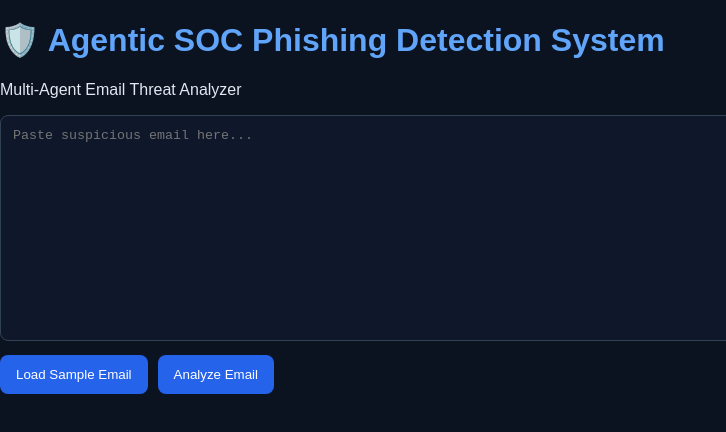
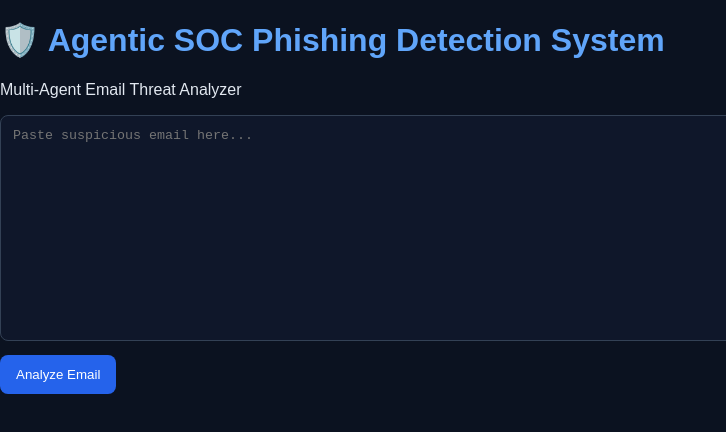
Before and after one commit to Finnete-20/agentic-soc-runtime, a React app in the folder frontend/: page / in a window 1280 px wide. Shown: the top 432 px of the page, without its empty margins (0-726 px from the left). Built offline with nearby package versions, Linux system fonts and the light colour scheme; the HTML template or start-up script is replaced by a standard one.

Commit message:
Final agentic SOC phishing detection system

```diff
--- a/frontend/src/App.jsx
+++ b/frontend/src/App.jsx
@@ -5,17 +5,6 @@ export default function App() {
   const [email, setEmail] = useState("");
   const [result, setResult] = useState(null);
   const [loading, setLoading] = useState(false);
-
-  const loadSample = () => {
-    setEmail(`Subject: Urgent Account Verification Required
-
-Your Microsoft 365 account has been flagged.
-
-Verify here:
-http://security-check-login.net
-
-Failure to act within 2 hours will result in suspension.`);
-  };
 
   const handleAnalyze = async () => {
     if (!email.trim()) return;
@@ -31,8 +20,10 @@ Failure to act within 2 hours will result in suspension.`);
       setResult({
         verdict: "error",
         risk_score: 0,
+        reasoning: {
           signals: [],
           soc_report: ["Backend connection failed"],
+        },
       });
     }
 
@@ -58,27 +49,18 @@ Failure to act within 2 hours will result in suspension.`);
           onChange={(e) => setEmail(e.target.value)}
         />
 
-        <div className="mt-4 flex gap-3">
-          <button
-            onClick={loadSample}
-            className="bg-gray-600 px-4 py-2 rounded"
-          >
-            Load Sample Email
-          </button>
-
         <button
           onClick={handleAnalyze}
-            className="bg-green-600 px-4 py-2 rounded"
           disabled={loading}
+          className="bg-green-600 px-4 py-2 rounded mt-4"
         >
           {loading ? "Analyzing..." : "Analyze Email"}
         </button>
-        </div>
 
         {result && (
           <div className="mt-8 bg-slate-800 rounded p-6">
 
-            <h2 className="text-2xl font-bold mb-3">
+            <h2 className="text-2xl font-bold mb-2">
               Verdict: {result.verdict}
             </h2>
 
@@ -86,7 +68,6 @@ Failure to act within 2 hours will result in suspension.`);
               Risk Score: {result.risk_score}
             </p>
 
-            {/* Signals */}
             <h3 className="text-xl font-semibold mb-2">
               Signals
             </h3>
@@ -101,7 +82,6 @@ Failure to act within 2 hours will result in suspension.`);
               <p className="mb-6">No signals detected</p>
             )}
 
-            {/* SOC REPORT */}
             <h3 className="text-xl font-semibold mb-2">
               SOC Report
             </h3>
@@ -113,12 +93,9 @@ Failure to act within 2 hours will result in suspension.`);
                 ))}
               </ul>
             ) : (
-              <p className="mb-6">
-                No SOC reasoning available
-              </p>
+              <p className="mb-6">No SOC reasoning available</p>
             )}
 
-            {/* RAW OUTPUT */}
             <h3 className="text-xl font-semibold mb-2">
               Raw Output
             </h3>
```
Lines whose indentation alone changed are shown as unchanged.
